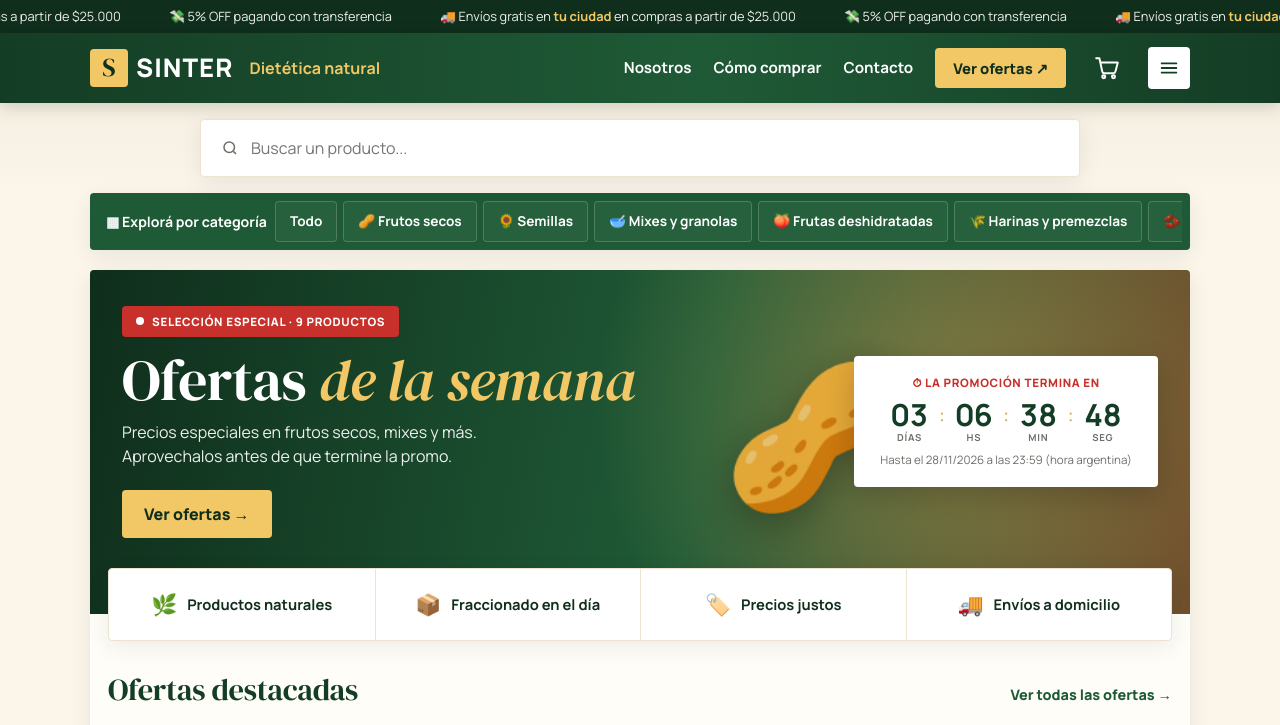
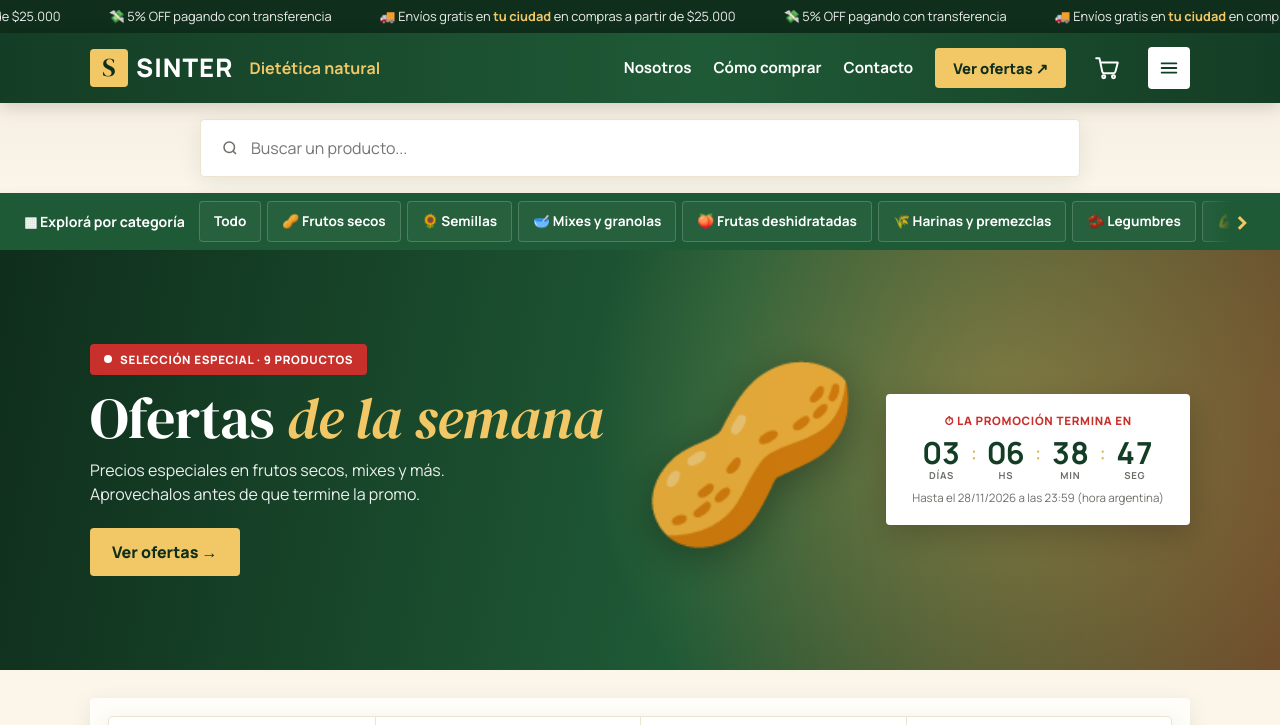
Before and after one commit to RubeKN/Sinter-Repo-WebDietetica, a plain HTML site: page index.html in a window 1280 px wide. Shown: the top 725 px of the page. Drawn offline with Linux system fonts and the light colour scheme.

Commit message:
Hero y barra de categorías a todo el ancho, con flechas para ver más categorías
Co-Authored-By: Claude Opus 5.5 <noreply@anthropic.com>
Claude-Session: https://claude.ai/code/session_01T23qLducLbZ5TcN2xVjfsV

```diff
--- a/css/styles.css
+++ b/css/styles.css
@@ -90,30 +90,40 @@ h1, h2, h3 { font-family: var(--serif); font-weight: 400; letter-spacing: -.01em
 .search__suggest small { margin-left: auto; color: var(--red); font-weight: 800; }
 .search__suggest .ph { width: 36px; height: 36px; font-size: 1.3rem; border-radius: 4px; }
 
-/* ---------- Category bar ---------- */
-.catbar {
-  background: var(--green); border-radius: 4px; padding: 8px 8px 8px 16px; display: flex; align-items: center; gap: 8px;
-  color: #fff; box-shadow: var(--shadow); margin-bottom: 20px;
-}
-.catbar__label { font-weight: 700; font-size: .88rem; margin-right: auto; white-space: nowrap; }
-.catbar__chips { display: flex; gap: 6px; overflow-x: auto; scrollbar-width: none; }
+/* ---------- Category bar (ancho completo) ---------- */
+.catbar { background: var(--green); color: #fff; margin-bottom: 24px; box-shadow: 0 2px 10px rgba(0,0,0,.08); }
+.catbar__inner { display: flex; align-items: center; gap: 14px; padding-block: 8px; max-width: none; width: 100%; padding-inline: 24px; }
+.catbar__label { font-weight: 700; font-size: .88rem; white-space: nowrap; flex: none; }
+.catbar__scroller { position: relative; flex: 1; min-width: 0; }
+.catbar__chips { display: flex; gap: 6px; overflow-x: auto; scrollbar-width: none; scroll-behavior: smooth; }
+.catbar__chips::-webkit-scrollbar { display: none; }
 .chip {
-  white-space: nowrap; padding: 9px 14px; border-radius: 4px; border: 1px solid rgba(255,255,255,.18);
+  flex: 1 0 auto; text-align: center; white-space: nowrap; padding: 9px 14px; border-radius: 4px; border: 1px solid rgba(255,255,255,.18);
   font-weight: 700; font-size: .85rem; background: rgba(255,255,255,.04);
 }
 .chip:hover { background: rgba(255,255,255,.12); }
 .chip.active { background: var(--gold); color: var(--green-deep); border-color: var(--gold); }
+.catbar__arrow {
+  position: absolute; top: 0; bottom: 0; width: 56px; border: 0; z-index: 2; font-size: 1.8rem; font-weight: 700; line-height: 1;
+  display: flex; align-items: center; color: var(--gold); padding: 0 6px;
+}
+.catbar__arrow--next { right: 0; justify-content: flex-end; background: linear-gradient(90deg, rgba(31,90,54,0), var(--green) 55%); }
+.catbar__arrow--prev { left: 0; justify-content: flex-start; background: linear-gradient(270deg, rgba(31,90,54,0), var(--green) 55%); }
+.catbar__arrow:hover { color: #fff; }
+.catbar__arrow--next { animation: nudge 1.6s ease-in-out infinite; }
+@keyframes nudge { 50% { padding-right: 0; } 0%, 100% { padding-right: 6px; } }
+@media (prefers-reduced-motion: reduce) { .catbar__arrow--next { animation: none; } }
 
 /* ---------- Hero ---------- */
 .hero-card { background: var(--paper); border-radius: 4px; overflow: hidden; box-shadow: var(--shadow); }
 .hero {
-  position: relative; color: #fff; padding: 36px 32px 76px; display: flex; gap: 24px; justify-content: space-between; align-items: center;
+  position: relative; color: #fff; margin: -24px 0 28px;
   background:
     radial-gradient(circle at 78% 40%, rgba(242,199,102,.35), transparent 40%),
     linear-gradient(100deg, var(--green-deep) 0%, var(--green) 55%, #6b4a2a 100%);
-  min-height: 300px;
 }
-.hero__art { position: absolute; right: 26%; top: 50%; transform: translateY(-55%); font-size: 9rem; opacity: .9; filter: drop-shadow(0 10px 20px rgba(0,0,0,.35)); pointer-events: none; }
+.hero__inner { position: relative; display: flex; gap: 24px; justify-content: space-between; align-items: center; min-height: 420px; padding-block: 48px; }
+.hero__art { position: absolute; right: 30%; font-size: 11rem; top: 50%; transform: translateY(-55%); opacity: .9; filter: drop-shadow(0 10px 20px rgba(0,0,0,.35)); pointer-events: none; }
 .hero__text { position: relative; max-width: 520px; }
 .pill {
   display: inline-flex; align-items: center; gap: 8px; background: var(--red); color: #fff; font-size: .72rem; font-weight: 800;
@@ -136,7 +146,7 @@ h1, h2, h3 { font-family: var(--serif); font-weight: 400; letter-spacing: -.01em
 .countdown__foot { font-size: .72rem; color: var(--muted); }
 
 .benefits {
-  position: relative; margin: -46px 18px 0; background: #fff; border-radius: 4px; display: grid; grid-template-columns: repeat(4, 1fr);
+  position: relative; margin: 18px 18px 0; background: #fff; border-radius: 4px; display: grid; grid-template-columns: repeat(4, 1fr);
   box-shadow: var(--shadow); border: 1px solid var(--border);
 }
 .benefit { display: flex; align-items: center; justify-content: center; gap: 10px; padding: 20px 10px; font-weight: 700; font-size: .92rem; color: var(--green-deep); }
@@ -319,7 +329,7 @@ h1, h2, h3 { font-family: var(--serif); font-weight: 400; letter-spacing: -.01em
   .pdp, .checkout { grid-template-columns: 1fr; }
   .header__links, .logo__tag { display: none; }
   .header__offers { margin-left: auto; }
-  .hero { flex-direction: column; align-items: flex-start; }
+  .hero__inner { flex-direction: column; align-items: flex-start; min-height: 0; }
   .hero__art { right: 20px; top: 30px; transform: none; font-size: 6rem; opacity: .5; }
   .footer__grid { grid-template-columns: 1fr 1fr; }
 }
@@ -328,13 +338,13 @@ h1, h2, h3 { font-family: var(--serif); font-weight: 400; letter-spacing: -.01em
   .header__offers { padding: 8px 12px; font-size: .8rem; }
   .logo__name { font-size: 1.25rem; }
   .catbar__label { display: none; }
-  .catbar { padding: 8px; }
   .grid, .catalog .grid { grid-template-columns: repeat(2, 1fr); gap: 10px; }
   .card__img { font-size: 3rem; }
   .now { font-size: 1.15rem; }
-  .hero { padding: 26px 18px 70px; }
+  .hero__inner { padding-block: 32px; }
+  .catbar__inner { padding-inline: 8px; }
   .countdown { align-self: stretch; padding: 14px; }
-  .benefits { grid-template-columns: 1fr 1fr; margin: -40px 10px 0; }
+  .benefits { grid-template-columns: 1fr 1fr; margin: 10px 10px 0; }
   .benefit { font-size: .8rem; padding: 14px 6px; }
   .benefit:nth-child(3) { border-left: 0; }
   .benefit:nth-child(n+3) { border-top: 1px solid var(--border); }
--- a/index.html
+++ b/index.html
@@ -44,9 +44,9 @@
     </form>
   </div>
 
-  <div class="container">
-    <div class="catbar" id="catbar"></div>
-  </div>
+  <nav class="catbar" aria-label="Categorías">
+    <div class="container catbar__inner" id="catbar"></div>
+  </nav>
 
   <main id="app" class="main" tabindex="-1"></main>
 
--- a/js/app.js
+++ b/js/app.js
@@ -173,9 +173,30 @@
     const chips = [`<a class="chip ${active === "productos" ? "active" : ""}" href="#/productos">Todo</a>`]
       .concat(CATEGORIES.map((c) => `<a class="chip ${active === c.id ? "active" : ""}" href="#/categoria/${c.id}">${c.emoji} ${esc(c.name)}</a>`))
       .concat(`<a class="chip ${active === "ofertas" ? "active" : ""}" href="#/ofertas">🔥 Ofertas</a>`);
-    $("#catbar").innerHTML = `<span class="catbar__label">▦ Explorá por categoría</span><div class="catbar__chips">${chips.join("")}</div>`;
-    const act = $(".chip.active", $("#catbar"));
+    $("#catbar").innerHTML = `<span class="catbar__label">▦ Explorá por categoría</span>
+      <div class="catbar__scroller">
+        <button class="catbar__arrow catbar__arrow--prev" data-dir="-1" aria-label="Ver categorías anteriores" hidden>‹</button>
+        <div class="catbar__chips">${chips.join("")}</div>
+        <button class="catbar__arrow catbar__arrow--next" data-dir="1" aria-label="Ver más categorías" hidden>›</button>
+      </div>`;
+    const track = $(".catbar__chips", $("#catbar"));
+    const prev = $(".catbar__arrow--prev", $("#catbar"));
+    const next = $(".catbar__arrow--next", $("#catbar"));
+    const update = () => {
+      const max = track.scrollWidth - track.clientWidth;
+      prev.hidden = track.scrollLeft <= 4;
+      next.hidden = track.scrollLeft >= max - 4;
+    };
+    [prev, next].forEach((b) => b.addEventListener("click", () => {
+      track.scrollBy({ left: Number(b.dataset.dir) * track.clientWidth * 0.7, behavior: "smooth" });
+    }));
+    track.addEventListener("scroll", update, { passive: true });
+    window.removeEventListener("resize", renderCatbar.onResize || (() => {}));
+    renderCatbar.onResize = update;
+    window.addEventListener("resize", update);
+    const act = $(".chip.active", track);
     if (act) act.scrollIntoView({ block: "nearest", inline: "center" });
+    requestAnimationFrame(update);
   }
 
   /* ---------------- Countdown ---------------- */
@@ -205,9 +226,8 @@
     const endDate = new Date(STORE.promoEndsAt);
     const featured = PRODUCTS.filter((p) => p.featured && !isOffer(p));
     app.innerHTML = `
-    <div class="container">
-      <div class="hero-card">
     <section class="hero">
+      <div class="container hero__inner">
         <span class="hero__art">🥜</span>
         <div class="hero__text">
           <span class="pill">Selección especial · ${off.length} productos</span>
@@ -220,7 +240,10 @@
           <div class="countdown__nums" id="countdown"></div>
           <div class="countdown__foot">Hasta el ${endDate.toLocaleDateString("es-AR", { timeZone: "America/Argentina/Buenos_Aires" })} a las 23:59 (hora argentina)</div>
         </div>
+      </div>
     </section>
+    <div class="container">
+      <div class="hero-card">
         <div class="benefits">
           <div class="benefit"><span>🌿</span>Productos naturales</div>
           <div class="benefit"><span>📦</span>Fraccionado en el día</div>
```
Lines whose indentation alone changed are shown as unchanged.
